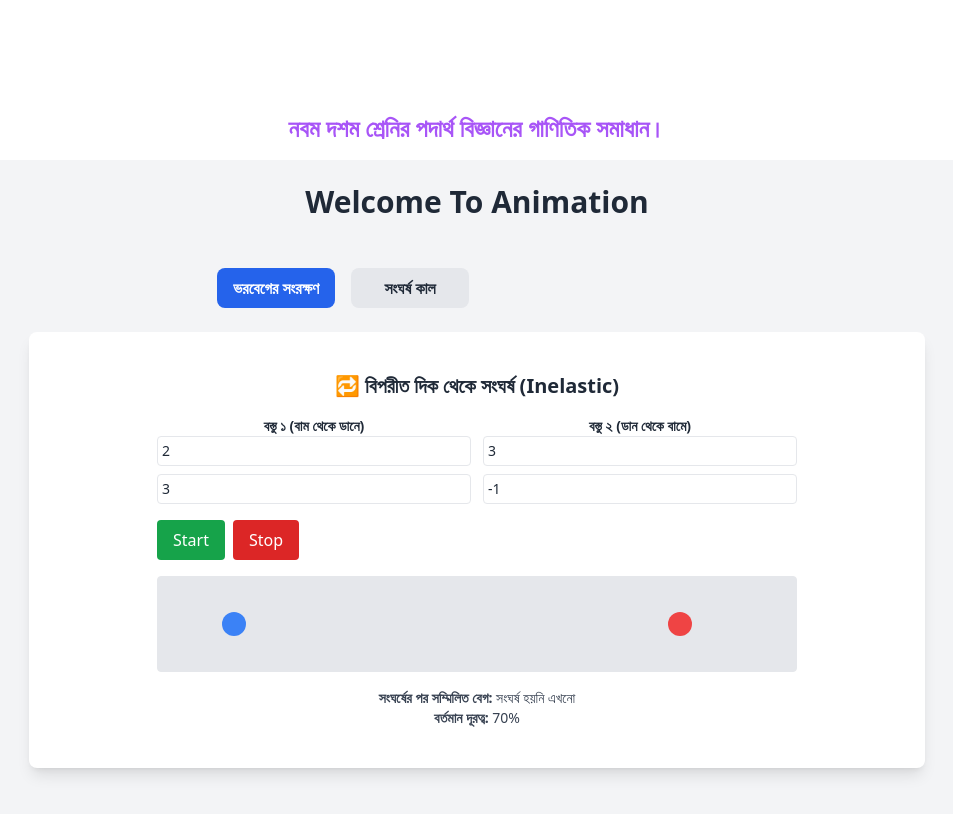
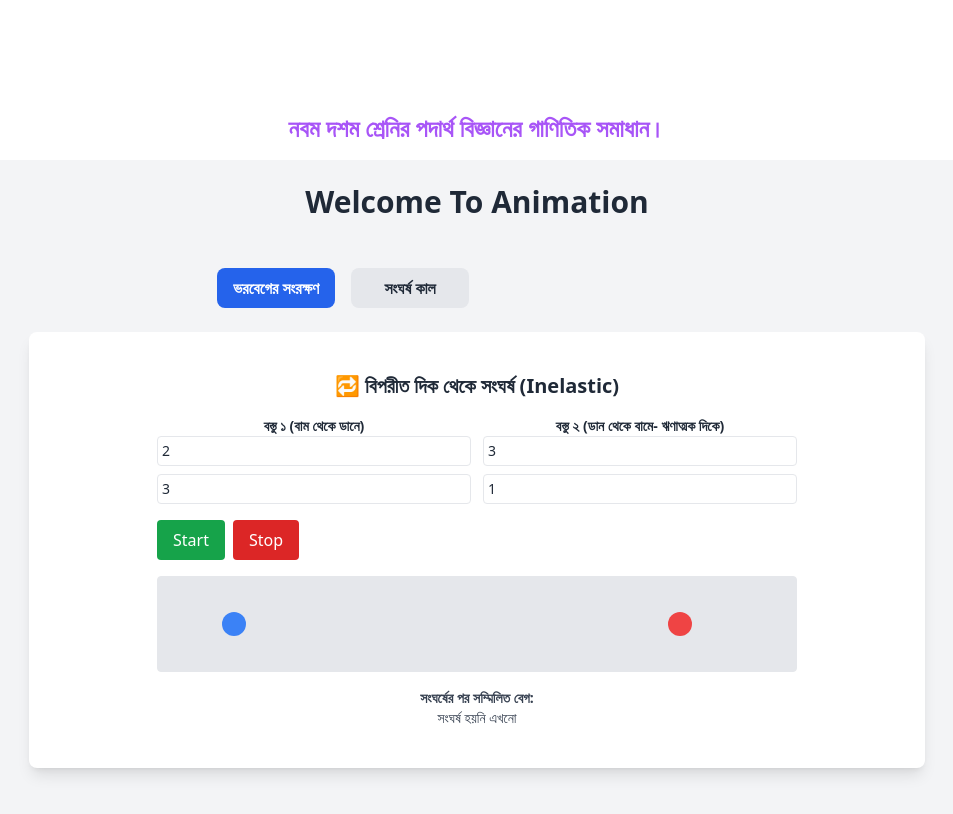
Before and after one commit to almubin78/Physics-Problems-solving-website, a React (Create React App) app: page /playAnimation/mv in a window 1280 px wide. Shown: the top 814 px of the page, without its empty margins (163-1116 px from the left). Built offline with nearby package versions, Linux system fonts and the light colour scheme.

Commit message:
re-design component

```diff
--- a/src/PlayAnimation/InelasticCollisionSimulator.js
+++ b/src/PlayAnimation/InelasticCollisionSimulator.js
@@ -6,15 +6,15 @@ export default function InelasticCollisionSimulator() {
   const [m2, setM2] = useState(3);
   const [u2, setU2] = useState(-1); // Left direction (negative)
 
-  const [x1, setX1] = useState(10); // start from left
-  const [x2, setX2] = useState(80); // start from right
+  const [x1, setX1] = useState(10); // Object 1 position (%)
+  const [x2, setX2] = useState(80); // Object 2 position (%)
 
   const [running, setRunning] = useState(false);
   const [merged, setMerged] = useState(false);
-  const [v, setV] = useState(0); // final velocity after collision
+  const [v, setV] = useState(0); // Final velocity after collision
 
   const intervalRef = useRef(null);
-  console.log(intervalRef.current, "intervalRef.current");
+
   const handleStart = () => {
     setX1(10);
     setX2(80);
@@ -23,6 +23,7 @@ export default function InelasticCollisionSimulator() {
 
     if (intervalRef.current) clearInterval(intervalRef.current);
 
+    // Start movement until collision
     intervalRef.current = setInterval(() => {
       setX1((prev) => prev + u1 * 0.5);
       setX2((prev) => prev + u2 * 0.5); // u2 is negative
@@ -34,15 +35,16 @@ export default function InelasticCollisionSimulator() {
     setRunning(false);
   };
 
+  // Detect collision and calculate final velocity using conservation of momentum
   useEffect(() => {
     if (!merged && x2 - x1 <= 6) {
-      // collision occurs
       const finalV = (m1 * u1 + m2 * u2) / (m1 + m2);
       setV(finalV);
       setMerged(true);
 
       clearInterval(intervalRef.current);
 
+      // After collision, move merged object together
       intervalRef.current = setInterval(() => {
         setX1((prev) => prev + finalV * 0.5);
         setX2((prev) => prev + finalV * 0.5);
@@ -50,6 +52,7 @@ export default function InelasticCollisionSimulator() {
     }
   }, [x1, x2, m1, m2, u1, u2, merged]);
 
+  // Stop animation when merged object goes out of screen
   useEffect(() => {
     if (merged && x1 > 100) {
       clearInterval(intervalRef.current);
@@ -82,7 +85,7 @@ export default function InelasticCollisionSimulator() {
           />
         </div>
         <div>
-          <h2 className="font-bold">বস্তু ২ (ডান থেকে বামে)</h2>
+          <h2 className="font-bold">বস্তু ২ (ডান থেকে বামে- ঋণাত্মক দিকে)</h2>
           <input
             type="number"
             value={m2}
@@ -92,8 +95,8 @@ export default function InelasticCollisionSimulator() {
           />
           <input
             type="number"
-            value={u2}
-            onChange={(e) => setU2(-e.target.value)}
+            value={-u2}
+            onChange={(e) => setU2(-Math.abs(+e.target.value))}
             placeholder="Velocity (negative)"
             className="border p-1 rounded w-full mt-2"
           />
@@ -101,7 +104,6 @@ export default function InelasticCollisionSimulator() {
       </div>
 
       <div className="flex gap-2">
-        {/* <button onClick={handleStart} className="bg-green-600 text-white py-2 px-4 rounded hover:bg-green-700">Start</button> */}
         <button
           onClick={handleStart}
           disabled={running}
@@ -144,12 +146,19 @@ export default function InelasticCollisionSimulator() {
       {/* Output */}
       <div className="text-sm text-gray-700">
         <p>
-          <strong>সংঘর্ষের পর সম্মিলিত বেগ:</strong>{" "}
-          {merged ? `${v.toFixed(2)} m/s` : "সংঘর্ষ হয়নি এখনো"}
+          <strong>সংঘর্ষের পর সম্মিলিত বেগ:</strong>
+          <p>
+            {merged ? (
+              <span className=" py-1 rounded-sm px-4 text-xl font-serif shadow-xl border border-b-orange-400 font-bold text-green-600">
+                {" "}
+                {v.toFixed(2)} m/s
+              </span>
+            ) : (
+              "সংঘর্ষ হয়নি এখনো"
+            )}
+          </p>
         </p>
-        <p>
-          <strong>বর্তমান দূরত্ব:</strong> {Math.max(0, (x2 - x1).toFixed(2))}%
-        </p>
+        {/* <p><strong>বর্তমান দূরত্ব:</strong> {Math.max(0, (x2 - x1).toFixed(2))}%</p> */}
       </div>
     </div>
   );
```
